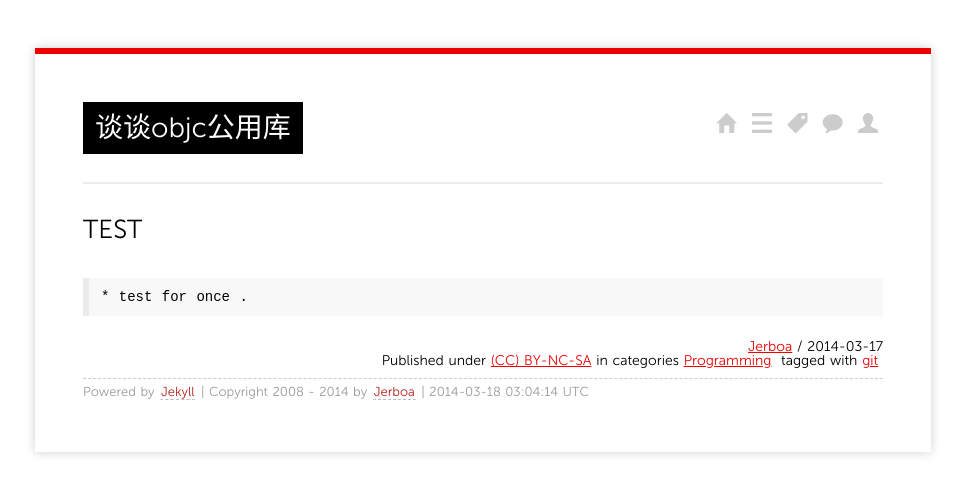
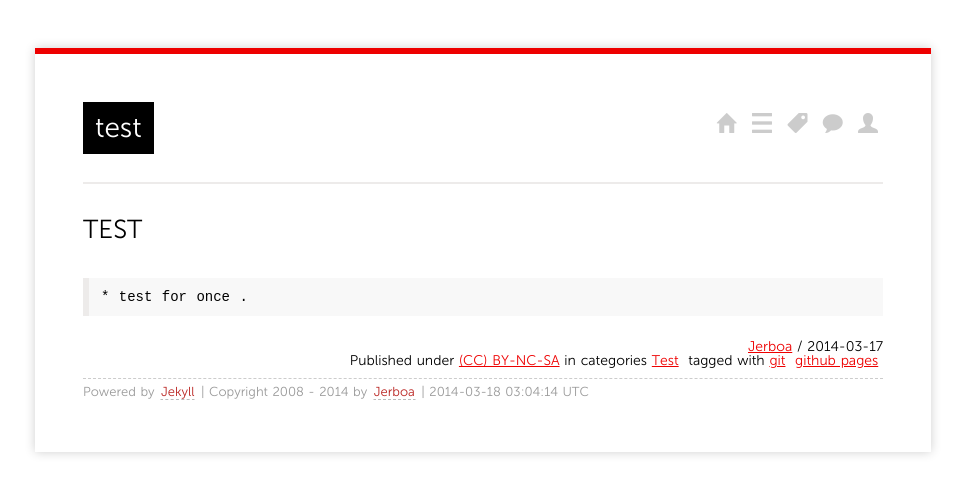
Before and after one commit to jerboa-ustc/jerboa-ustc.github.com, a Jekyll site: the page built from _posts/2014/2014-03-17-test.md, in a window 1280 px wide. Shown: the top 494 px of the page, without its empty margins (157-1122 px from the left). Built offline with Jekyll 4.4.1, drawn with Linux system fonts in a browser that asks for light colours; Markdown is read by kramdown in place of the engine named in the settings; comment, search, counter and statistics services are not loaded.

Commit message:
Update 2014-03-17-test.md
dsf

```diff
--- a/_posts/2014/2014-03-17-test.md
+++ b/_posts/2014/2014-03-17-test.md
@@ -1,10 +1,11 @@
 ---
 layout: post
-title: 谈谈objc公用库
+title: test
 categories:
-- Programming
+- Test
 tags:
 - git
+- github pages
 ---
 
 ## TEST
```
